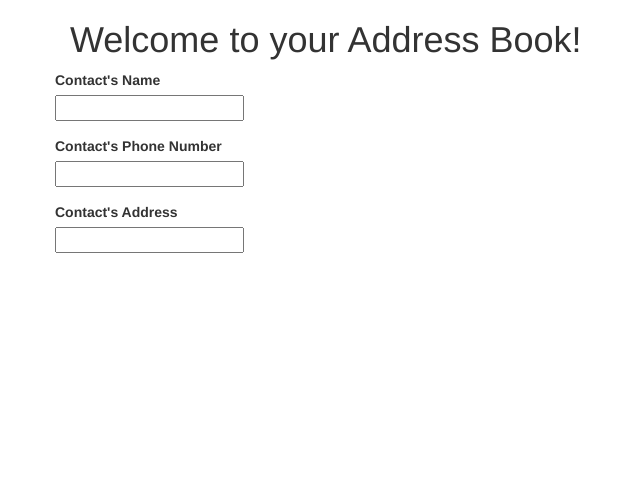
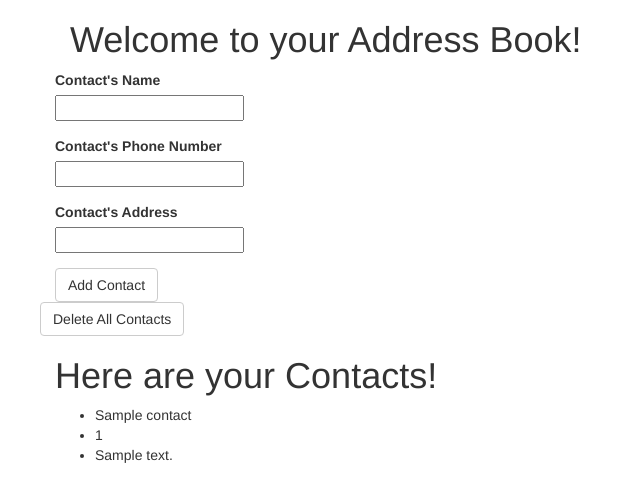
Before and after one commit to calascionec/Address_book, a PHP site: template views/address_book.html.twig in a window 1280 px wide. Shown: the top 502 px of the page, without its empty margins (0-640 px from the left). Run offline with PHP 8.4, Linux system fonts and the light colour scheme; the template is opened without the code that fills it: most values are stand-ins (such as "Sample title", 1, 10 or a date in 2020); some libraries are stand-ins or nearby versions.

Commit message:
Add readme, create functionality to add contacts and to delete all contacts

```diff
--- a/src/Contact.php
+++ b/src/Contact.php
@@ -54,7 +54,7 @@ class Contact
     }
 
     static function deleteAll() {
-        return $_SESSION['list_of_contacts'];
+        $_SESSION['list_of_contacts'] = array();
     }
 }
 
--- a/views/address_book.html.twig
+++ b/views/address_book.html.twig
@@ -7,7 +7,7 @@
         <div class="container">
             <h1>Welcome to your Address Book!</h1>
 
-            <form action="/add_new_contact" method="post" class="form-horizontal">
+            <form action="/create_contact" method="post" class="form-horizontal">
                 <div class="form-group">
                     <label for="name">Contact's Name</label><br>
                     <input type="text" name="name">
@@ -20,8 +20,26 @@
                     <label for="address">Contact's Address</label><br>
                     <input type="text" name="address">
                 </div>
-
+                <div class="form-group">
+                    <button type="submit" class="btn btn-default">Add Contact</button>
             </form>
+            <form action="/delete_contacts" method="post">
+                <div class="form-group">
+                    <button type="submit" class="btn btn-default">Delete All Contacts</button>
+                </div>
+            </form>
+            {% if contacts is not empty %}
+                <h1>Here are your Contacts!</h1>
+                {% for contact in contacts %}
+                    <ul>
+                        <li>{{contact.getName}}</li>
+                        <li>{{contact.getNumber}}</li>
+                        <li>{{contact.getAddress}}</li>
+                    </ul>
+                {% endfor %}
+            {% else %}
+                <h1>You haven't added any contacts yet!</h1>
+            {% endif %}
 
         </div>
     </body>
```
Also changed, not shown: app/app.php (+17 -0 lines), views/create_contact.html.twig (added, +19 -0 lines), views/delete_contacts.html.twig (added, +13 -0 lines), README.md (added).
